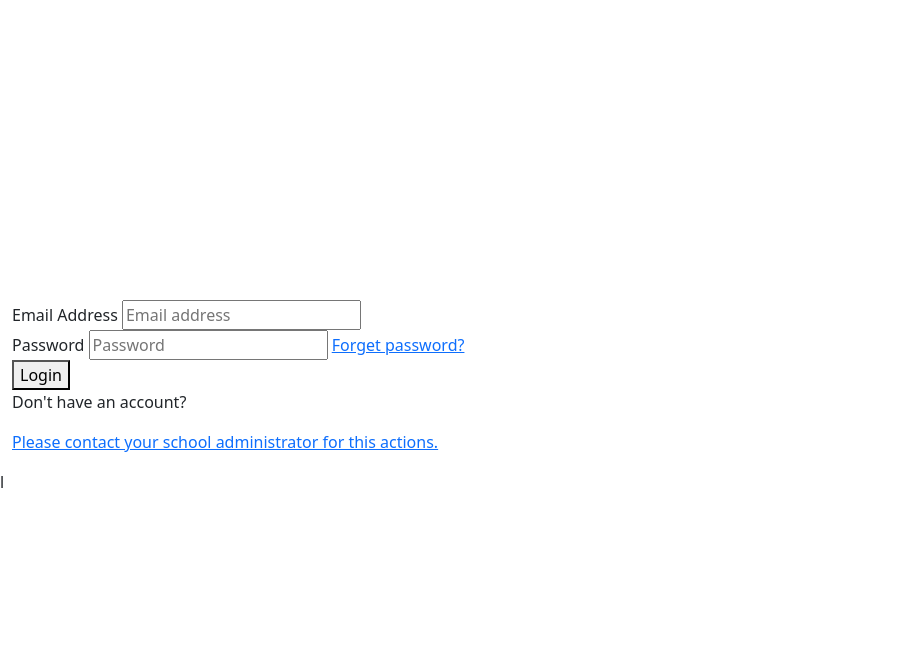
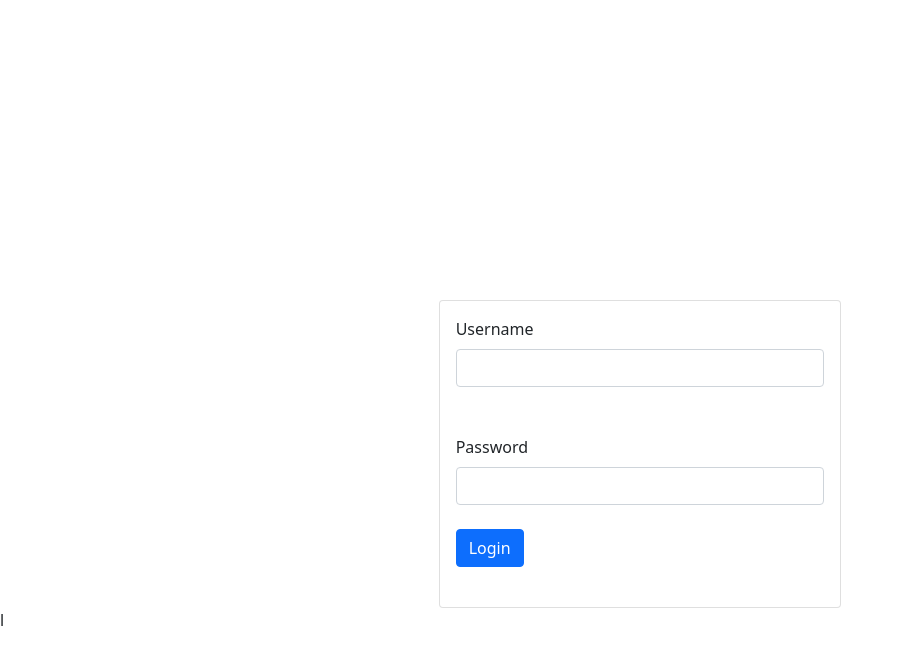
Before and after one commit to heljhumenad/grado, a Django app: page /accounts/login in a window 1280 px wide. Shown: the top 665 px of the page, without its empty margins (0-903 px from the left). Run offline with Django 4.2, Linux system fonts and the light colour scheme; some libraries are stand-ins or nearby versions.

```diff
--- a/grados/app/accounts/urls.py
+++ b/grados/app/accounts/urls.py
@@ -4,6 +4,7 @@ from grados.app.views import accounts
 app_name = "accounts"
 
 urlpatterns = [
-    path("login", accounts.AccountTemplateView.as_view(), name="account_view"),
+    path("login", accounts.AccountTemplateView.as_view(), name="accounts_login"),
+    path("logout", accounts.AccountLogoutView.as_view(), name="accounts_logout"),
     path("dashboard", accounts.DashboardTemplateView.as_view(), name="dashboard_view"),
 ]
--- a/grados/app/views/accounts.py
+++ b/grados/app/views/accounts.py
@@ -9,7 +9,10 @@ from grados.app.accounts.models import CustomUser
 class AccountTemplateView(views.LoginView):
     template_name = "accounts/login.html"
 
+class AccountLogoutView(views.LogoutView):
+    template_name = "accounts/logout.html"
+
 class DashboardTemplateView(LoginRequiredMixin, TemplateView):
-    login_url = reverse_lazy("login")
+    login_url = reverse_lazy("accounts:accounts_login")
     template_name = "accounts/dashboard.html"
     redirect_field_name = "next_link"
--- a/grados/templates/accounts/login.html
+++ b/grados/templates/accounts/login.html
@@ -1,35 +1,32 @@
 {% extends 'common/base.html' %}
 {% load i18n %}
+{% load django_bootstrap5 %}
 {% block title %} Login {% endblock title %}
 {% block login_form %}
 <!-- TODO: Add icons for the forms -->
-  <div class="hero is-fullheight">
-  <div class="hero-body is-justify-content-center is-align-items-center">
-      <div class="columns is-flex is-flex-direction-column box">
-        {% include 'common/error.html' %}
-        <form method="post" role="form">
+<!-- TODO: Prettifier this html -->
+  <div class="row justify-content-center">
+    <div class="col-4">
+      <div class="card">
+          <div class="card-body">
+    <form method="post">
       {% csrf_token %}
-          <div class="column">
-              <label for="email">{% trans "Email Address" %}</label>
-              <input class="input is-primary" type="text" placeholder="Email address" name="username">
-              <!-- <span class="icon is-small is-left">
-                <i class="fas fa-envelope"></i>
-              </span> -->
+      {% bootstrap_form_errors form %}
+      <!-- Email input -->
+      <div class="form-outline mb-4">
+        <label class="form-label" for="username">{% trans 'Username' %}</label>
+        <input type="text" id="username" name="username" class="form-control" />
+        <i class="fa-solid fa-user"></i>
       </div>
-          <div class="column">
-              <label for="Name">{% trans "Password" %}</label>
-              <input class="input is-primary" type="password" placeholder="Password" name="password">
-              <a href="forget.html" class="is-size-7 has-text-danger">Forget password?</a>
+  <!-- Password input -->
+  <div class="form-outline mb-4">
+    <label class="form-label" for="password">{% trans 'Password' %}</label>
+    <input type="password" id="password" name="password" class="form-control" />
   </div>
-          <div class="column">
-              <button class="button is-primary is-fullwidth is-medium" type="submit">Login</button>
+  <div class="form-outline mb-4">
+  <button class="btn btn-primary btn-block" type="submit">{% trans 'Login' %}</button>
 </div>
-          <div class="has-text-centered">
-              <p class="is-size-7"> Don't have an account?
-              </p>
-              <p class="is-size-7"><a href="#" class="has-text-primary">Please contact your school administrator for this actions.</a></p>
   </div>
-
 </form>
 </div>
   </div>
```
Also changed, not shown: grados/templates/accounts/logout.html (added, +15 -0 lines). Lines whose indentation alone changed are shown as unchanged.
